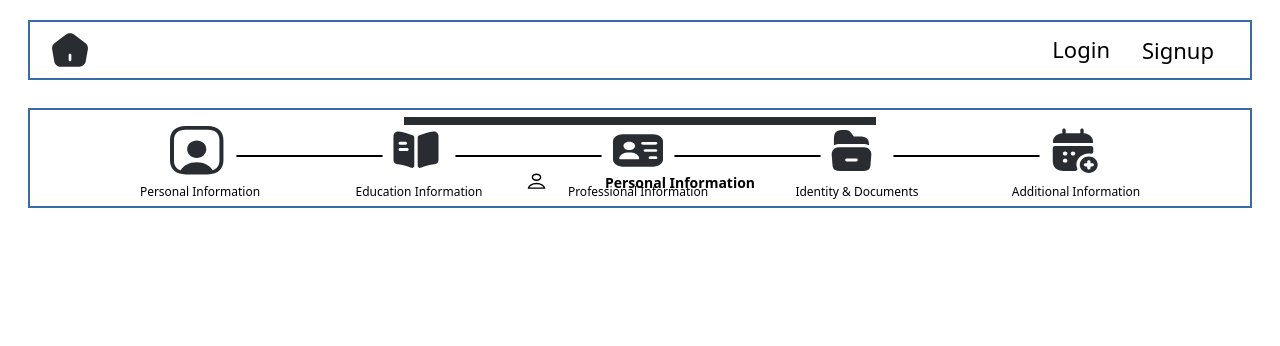
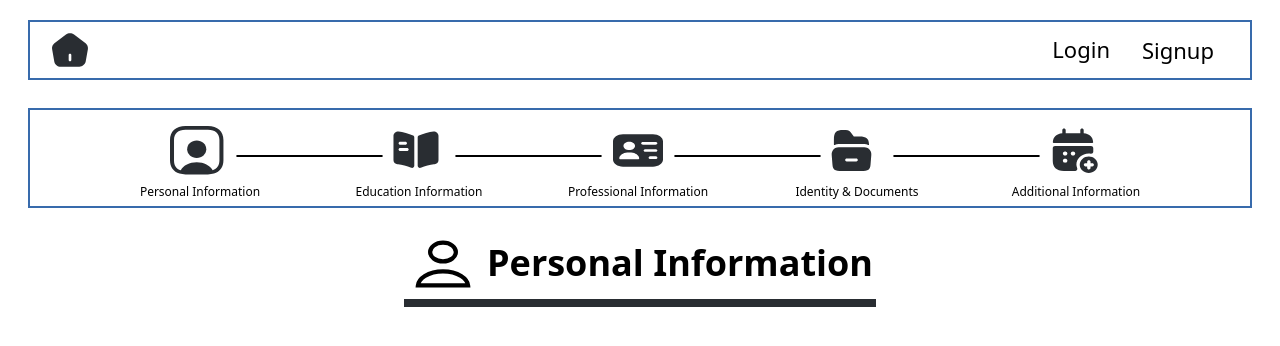
Before and after one commit to HarshJadhao-808/React_Form, a React (Vite) app in the folder Form_Data_Backend/Frontend/: page / in a window 1280 px wide. Shown: the top 346 px of the page. Built offline with nearby package versions, Linux system fonts and the light colour scheme; a web font is replaced by a local one.

Commit message:
form started

```diff
--- a/Form_Data_Backend/Frontend/src/components/Form.jsx
+++ b/Form_Data_Backend/Frontend/src/components/Form.jsx
@@ -106,13 +106,13 @@ const Form = () => {
 				</div>
 			</div>
 			{page == 0 ? (
-				<div className="border-2 sm:border-none sm:py-2 border-[#000000] mx-4 h-[35px] my-2 sm:my-8 m-auto ">
-					<div className="sm:-my-20">
-						<div className="flex align-center justify-center my-[4px]">
+				<div className="border-2 sm:border-none sm:py-2 border-[#000000] mx-4 sm:h-30 sm:mx-4 h-[35px] my-2 sm:my-3 m-auto ">
+					<div className="sm:my-2">
+						<div className="flex align-center justify-center sm:my-0 my-[4px]">
 							<div className="border- w-[24px] sm:w-20">
-								<img className='w-[23px]' src="../../src/assets/personal_{user}.svg" alt="" />
+								<img className='w-[23px] sm:w-[72px]' src="../../src/assets/personal_{user}.svg" alt="" />
 							</div>
-							<h1 className="text-[14px] s m:text-[36px] font-normal sm:font-semibold ">
+							<h1 className="text-[14px] sm:text-[36px] font-normal sm:font-semibold ">
 								Personal Information
 							</h1>
 						</div>
```
